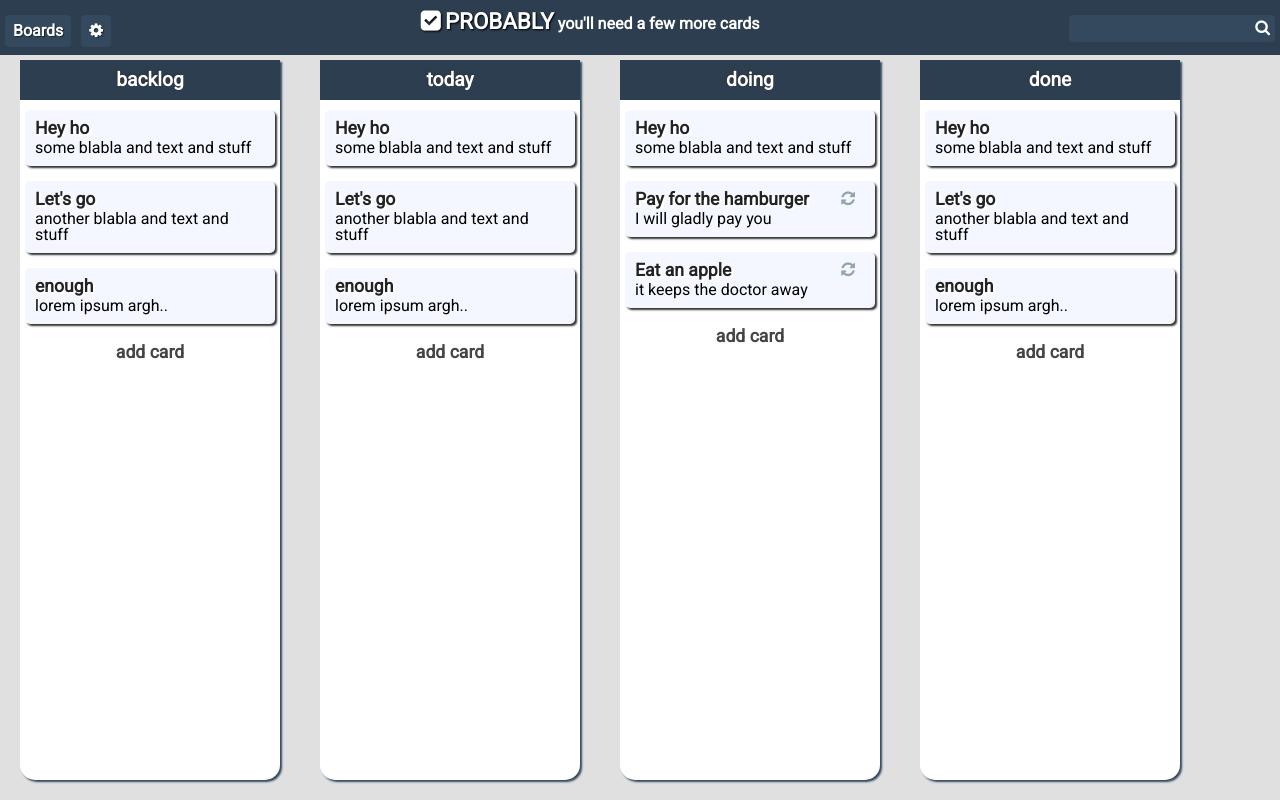
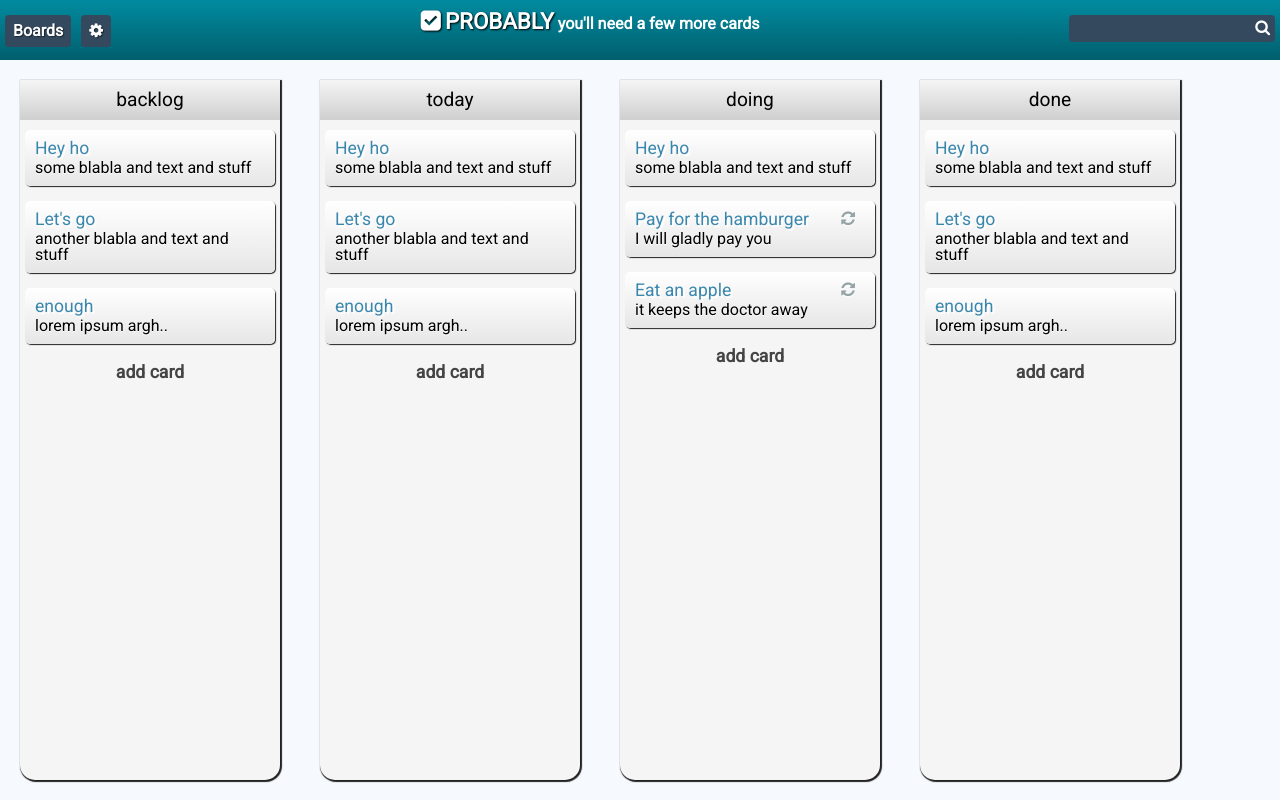
Before and after one commit to EinEnton/probably, a website: page index.html in a window 1280 px wide. Drawn offline with Linux system fonts and the light colour scheme.

Commit message:
separate branch, was playing with some colors. Don't take this as gospel or final. Just experimenting in my lunch break.

```diff
--- a/style/main.css
+++ b/style/main.css
@@ -63,10 +63,11 @@ a {
 }
 
 #head {
-    background-color: #2c3e50;
+    background-image: linear-gradient(to bottom, #018BA0 0%, #015F6D 100%);
+    background-repeat: repeat-x;
+    border-color: #015663;
     width: 100%;
-    height: 45px;
-
+    height: 50px;
     color: white;
     font-weight: bold;
     text-align: center;
@@ -120,12 +121,13 @@ a {
 }
 
 #board {
-    margin-top: 40px;
+    margin-top: 60px;
     overflow: auto;
     display: flex;
     flex-wrap: nowrap;
     flex-direction: row;
     position: absolute;
+    background: #F6F9FD;
     left: 0;
     top: 0;
     right: 0;
@@ -141,7 +143,7 @@ a {
     border-radius:0 0 15px 15px;
     float: left;
     margin: 20px;
-    box-shadow: 2px 2px 2px #34495e;
+    box-shadow: 1px 1px 1px 1px #222;
     flex: 0 0 260px;
     max-height: 100%;
     padding:0;
@@ -153,18 +155,22 @@ a {
 }
 
 .card-placeholder{
-    border:dashed #ecf0f1 2px;
+    border:dashed #999 2px;
     border-radius: 5px;
-    box-shadow: 2px  2px 2px #333;
+    box-shadow: 0px;
     height:50px;
     margin:5px;
 }
 
 .column .column-head{
-    background-color: #2c3e50;
-
+    background-color: #F5F5F5;
     height:40px;
 
+}
+
+.column-head{
+    background-image: linear-gradient(to bottom, #F5F5F5 0%, #CFCFCF 100%);
+    background-repeat: repeat-x;
 }
 
 .column .column-caption {
@@ -172,9 +178,9 @@ a {
     margin-bottom: 10px;
     margin-top: 5px;
     text-align: center;
-    color: white;
-    font-weight: bold;
-    text-shadow: -1px -1px 2px #333;
+    color: black;
+    /*font-weight: bold;*/
+    /*text-shadow: 1px 1px 1px #333;*/
     padding: 5px;
     font-size: 120%;
     min-height: 20px;
@@ -185,17 +191,20 @@ a {
     display: block;
     margin: 5px;
     margin-bottom: 15px;
-    background-color: #f4f7ff;
+    background-image: linear-gradient(to bottom, #FFF 0%, #E6E6E6 100%);
+    background-repeat: repeat-x;
+    text-shadow: 0px 1px 0px #FFF;
+    border-color: #222;
     border-radius: 5px;
-    box-shadow: 2px 2px 2px #333;
+    box-shadow: 1px 1px 1px #222;
     padding: 10px;
 }
 
 .card-title {
     display: block;
-    color: #222;
+    color: #3A87AD;
     text-shadow: 2px 2px 1px white;
-    font-weight: bold;
+    /*font-weight: bold;*/
     font-size: 110%;
     min-height: 20px;
     min-width:80% ;
@@ -225,7 +234,6 @@ a {
 .delete-card {
     display: none;
     float: right;
-
     color: #333;
 }
 
@@ -236,16 +244,16 @@ a {
 }
 
 .card-info-icon:hover {
-    color: #333;
+    color: #999;
 }
 
 .information-to-user, .information-column-header {
-    color: #95a5a6;
+    color: #999;
     font-style: italic;
 }
 
 .information-column-header{
-    color: #ecf0f1;
+    color: #999;
 }
 
 .column:hover .delete-column {
@@ -254,6 +262,7 @@ a {
 
 .column {
     position: relative;
+    background: #f5f5f5;
 }
 
 .delete-column {
```
